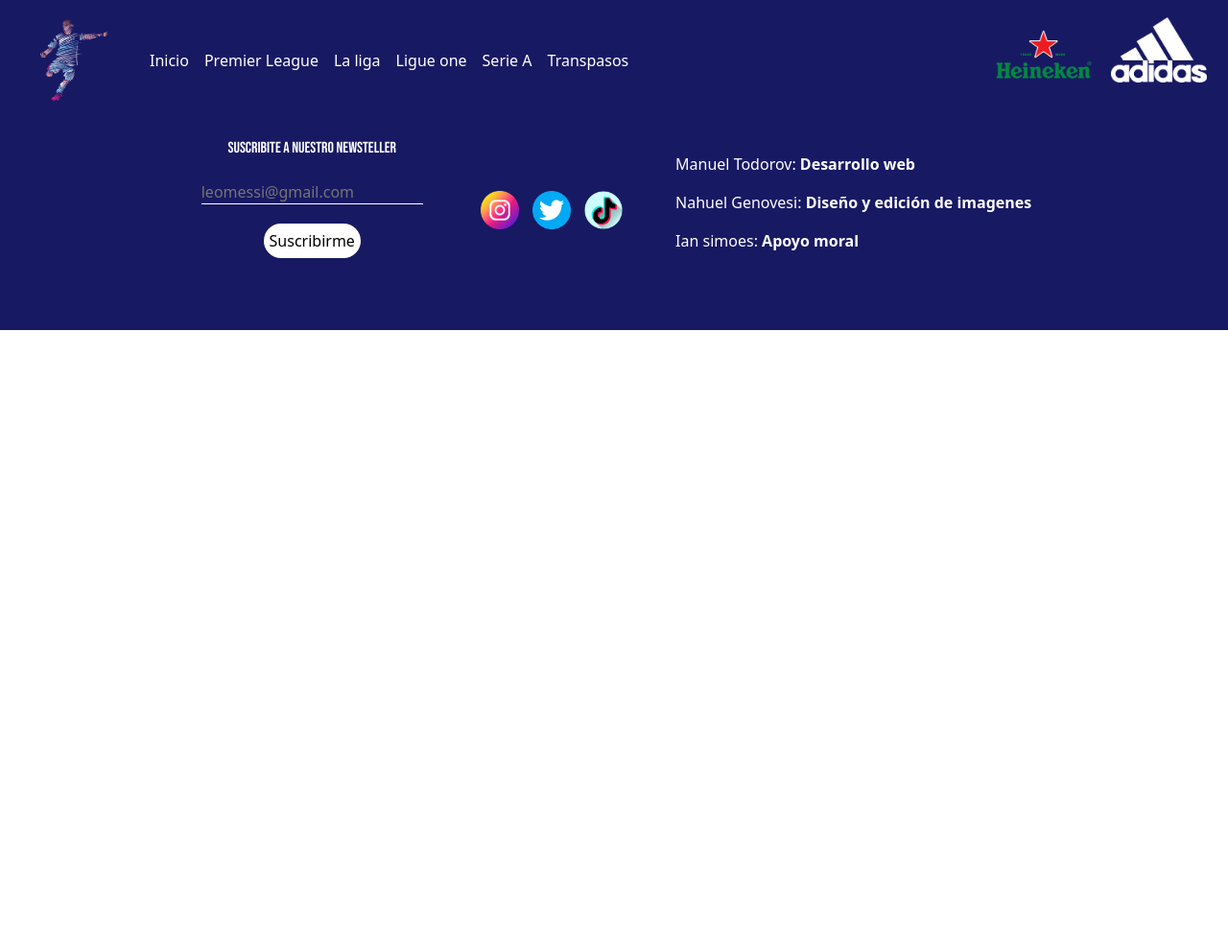
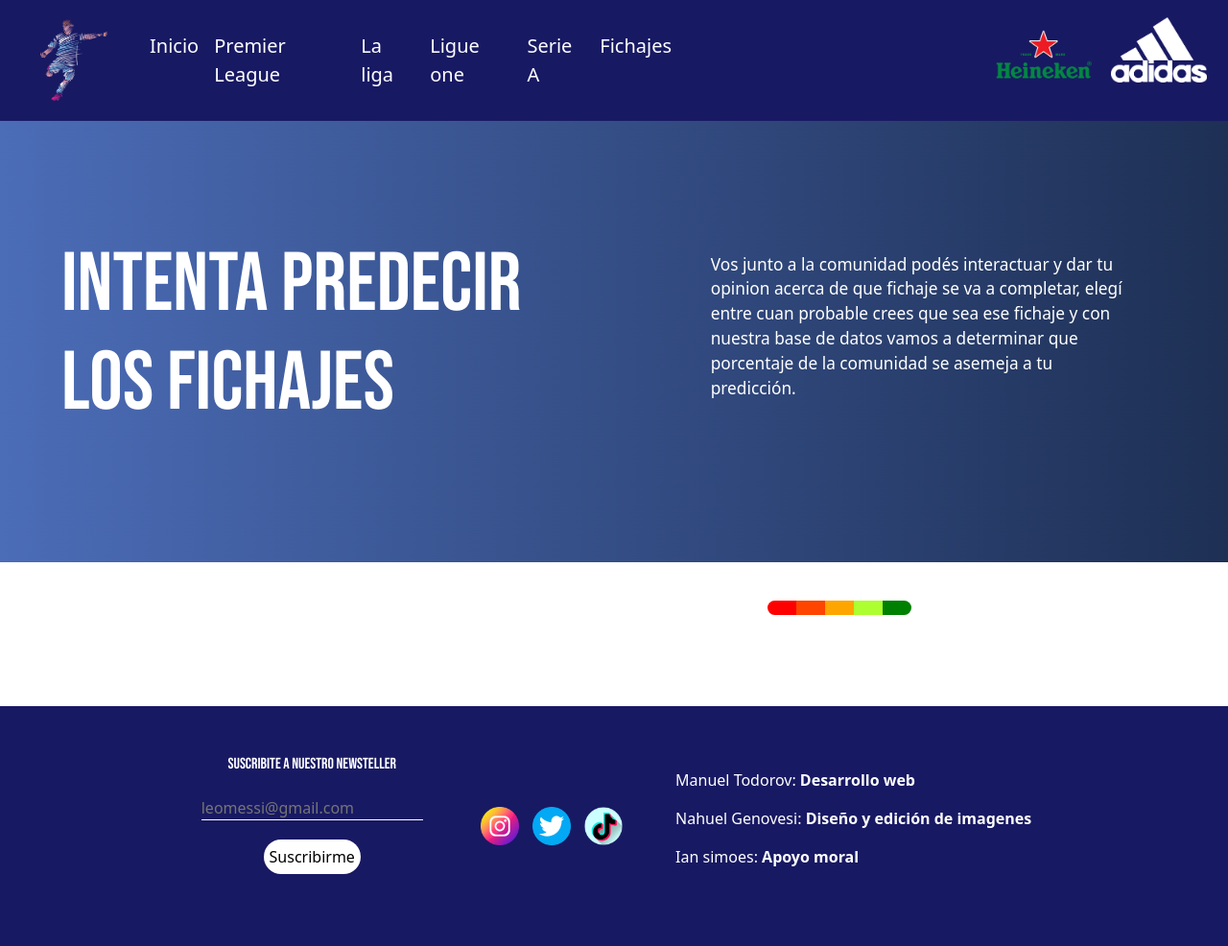
Before and after one commit to MTdeveloper1/Golazo, a PHP site: page /predicciones.html in a window 1280 px wide. Shown: the whole page at 96% size. Before the commit the page ends 344 px from the top, so only its background shows below. Run offline with PHP 8.4, Linux system fonts and the light colour scheme; some web fonts are replaced.

Commit message:
fichajes

```diff
--- a/estilo.css
+++ b/estilo.css
@@ -101,11 +101,11 @@
 
 .navbar-nav {
     background-color: rgb(24, 25, 99);
+    font-size: 20px;
 }
 
 .nav-link:hover {
     text-decoration: underline;
-    font-size: 20px;
     transition: .2s;
 }
 
@@ -317,43 +317,71 @@
 .messiCont img {
     width: 600px;
 }
-/* .transferencia {
+
+/*PASTILLA DE TRANSFERENCIA*/
+.transferencia {
     display: flex;
     flex-direction: row;
     height: 10px;
     width: 150px;
-    border-radius: 10px;
-    border: 1px black;
     margin-left: 100vh;
+    margin-bottom: 100px;
 }
 .rojo {
     background-color: red;
-    width: 30px;
-    height: 10px;
+    width: 35px;
+    height: 15px;
+    border-bottom-left-radius: 10px;
+    border-top-left-radius: 10px;
 }
 .naranja {
     background-color: orangered;
-    width: 30px;
-    height: 10px;
+    width: 35px;
+    height: 15px;
 }
 .amarillo {
     background-color: orange;
-    width: 30px;
-    height: 10px;
+    width: 35px;
+    height: 15px;
 }
 .verdeClaro {
     background-color: greenyellow;
-    width: 30px;
-    height: 10px;
+    width: 35px;
+    height: 15px;
 }
 .verdeOscuro {
     background-color: green;
-    width: 30px;
-    height: 10px;
-} */
+    width: 35px;
+    height: 15px;
+    border-bottom-right-radius: 10px;
+    border-top-right-radius: 10px;
+}
 
 
-
+.transpasosInicio {
+    background-image: url(./imagenes/Pinot\ Noir.jpg);
+    height: 500px;
+}
+.contenedorTxt {
+    display: flex;
+    justify-content: center;
+    align-items: center;
+    flex-direction: row;
+    color: white;
+}
+.contenedorTxt h3 {
+    margin-top: 20vh;
+    margin-left: 5%;
+    font-size: calc(3em + 3vw);
+    font-family: 'Bebas Neue', cursive;
+}
+.contenedorTxt p {
+    width: 50%;
+    margin-left: 100px;
+    margin-right: 100px;
+    margin-top: 150px;
+    font-size: calc(.6em + .6vw)
+}
 
 @media (min-width: 1100px) {
     .imagenesContainer {
@@ -486,4 +514,11 @@
         height:63px;
         line-height: 66px;
 	}
+    .contenedorTxt {
+        flex-direction: column;
+        text-align: center;
+    }
+    .contenedorTxt p {
+        margin-top: 0;
+    }
 }
--- a/predicciones.html
+++ b/predicciones.html
@@ -12,7 +12,7 @@
   <script src="https://cdn.jsdelivr.net/npm/bootstrap@5.2.0/dist/js/bootstrap.bundle.min.js"
     integrity="sha384-A3rJD856KowSb7dwlZdYEkO39Gagi7vIsF0jrRAoQmDKKtQBHUuLZ9AsSv4jD4Xa"
     crossorigin="anonymous"></script>
-  <title>Golazo | Transpasos</title>
+  <title>Golazo | Fichajes</title>
 </head>
 
 <body>
@@ -30,7 +30,7 @@
           <a class="nav-link" id="cambios" href="#">La liga</a>
           <a class="nav-link" id="cambios" href="#">Ligue one</a>
           <a class="nav-link" id="cambios" href="#">Serie A</a>
-          <a class="nav-link" id="cambios" href="predicciones.html">Transpasos</a>
+          <a class="nav-link" id="cambios" href="predicciones.html">Fichajes</a>
         </div>
         <div class="heiContainer">
           <a id="cambios" href="https://www.heineken.com"><img class="heini" src="./imagenes/heineken.png" alt=""></a>
@@ -39,9 +39,32 @@
       </div>
     </div>
   </nav>
+    <section class="transpasosInicio">
+      <div class="contenedorTxt">
+        <h3>Intenta predecir los fichajes</h3>
+        <p>Vos junto a la comunidad podés interactuar y dar tu opinion acerca de que fichaje se va a completar,
+           elegí entre cuan probable crees que sea ese fichaje y con nuestra base de datos vamos a determinar que porcentaje
+          de la comunidad se asemeja a tu predicción.</p>
+      </div>
+    </section>
 
     <section>
-        <h3></h3>
+      <div class="duoFichajes">
+        <div class="tarjetaFichajes">
+          <img class="imagenFichaje" src="" alt="">
+          <p class="nombreFichaje"></p>
+
+          <div class="transferencia">
+            <div class="rojo"></div>
+            <div class="naranja"></div>
+            <div class="amarillo"></div>
+            <div class="verdeClaro"></div>
+            <div class="verdeOscuro"></div>
+          </div>
+        </div>
+
+        <div class="tarjetaFichajes"></div>
+      </div>
     </section>
 
   <footer>
--- a/premier.html
+++ b/premier.html
@@ -30,7 +30,7 @@
           <a class="nav-link" id="cambios" href="#">La liga</a>
           <a class="nav-link" id="cambios" href="#">Ligue one</a>
           <a class="nav-link" id="cambios" href="#">Serie A</a>
-          <a class="nav-link" id="cambios" href="predicciones.html">Transpasos</a>
+          <a class="nav-link" id="cambios" href="predicciones.html">Fichajes</a>
         </div>
         <div class="heiContainer">
           <a id="cambios" href="https://www.heineken.com"><img class="heini" src="./imagenes/heineken.png" alt=""></a>
```
Also changed, not shown: index.html (+1 -10 lines), 1 other file.
